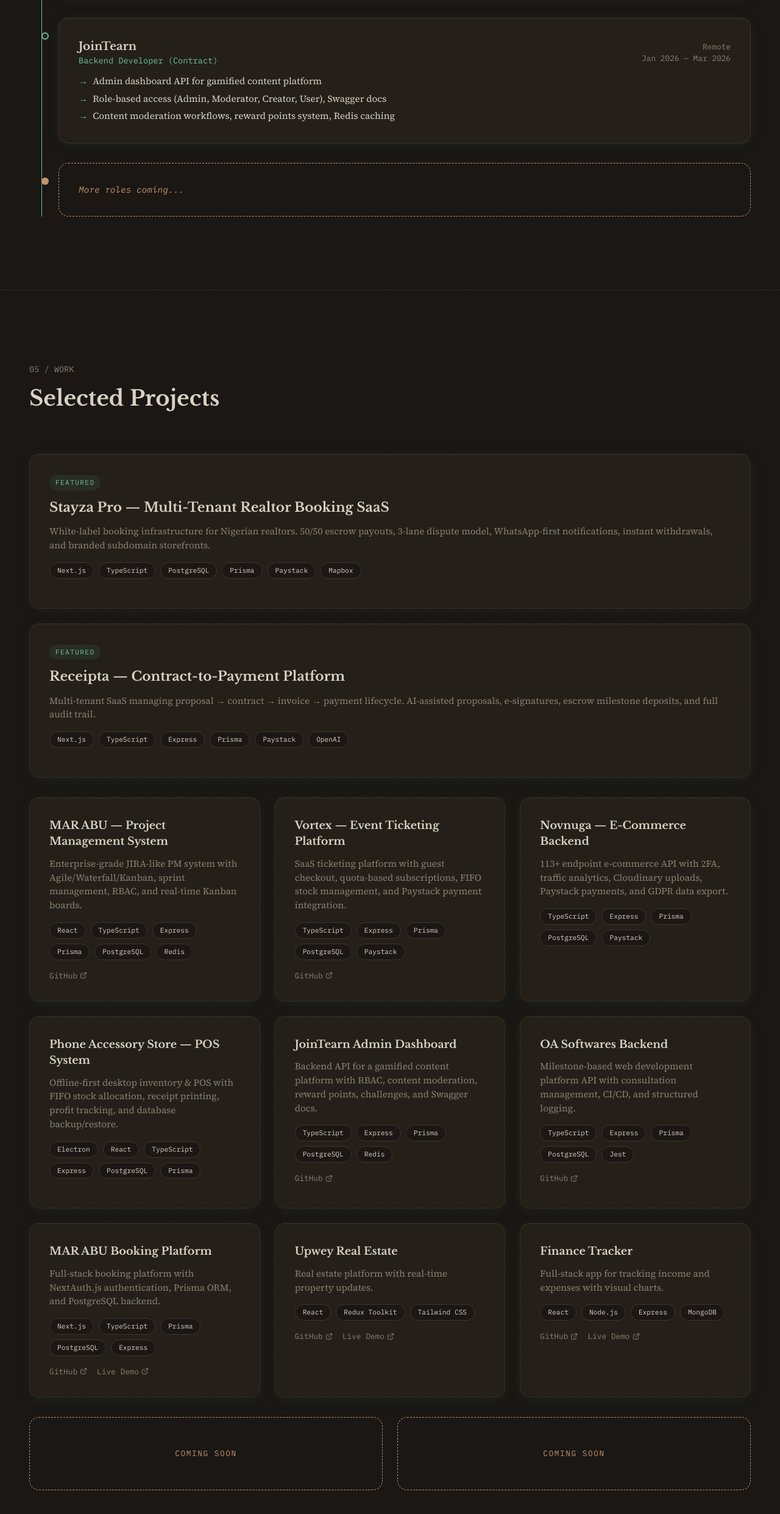
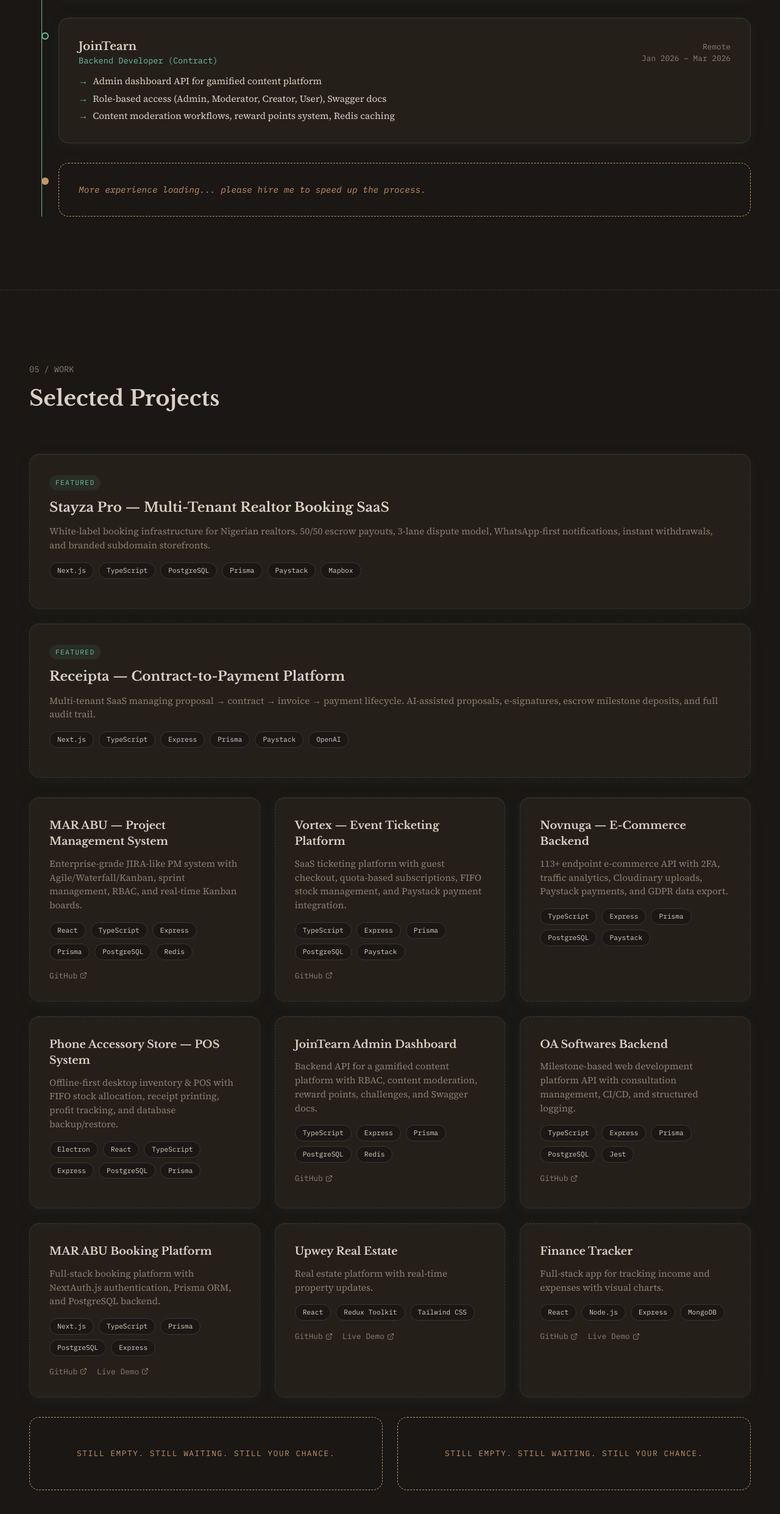
Before and after one commit to Sylester-Oputa/Portfolio-website, a React (Vite) app: page / in a window 1280 px wide. Shown: the part 3907-6389 px from the top of the page at 61% size. Built offline with nearby package versions, Linux system fonts and the light colour scheme; a web font is replaced by a local one.

Commit message:
feat: update Experience and Projects sections with more engaging placeholder text

```diff
--- a/src/components/ExperienceSection.jsx
+++ b/src/components/ExperienceSection.jsx
@@ -275,7 +275,7 @@
                   className="font-mono italic"
                   style={{ color: "var(--c-secondary)", fontSize: "0.9rem" }}
                 >
-                  More roles coming...
+                  More experience loading... please hire me to speed up the process.
                 </p>
               </div>
             </motion.div>
--- a/src/components/ProjectsSection.jsx
+++ b/src/components/ProjectsSection.jsx
@@ -315,7 +315,7 @@
                   letterSpacing: "0.12em",
                 }}
               >
-                Coming Soon
+                Still empty. Still waiting. Still your chance.
               </span>
             </div>
           ))}
```
